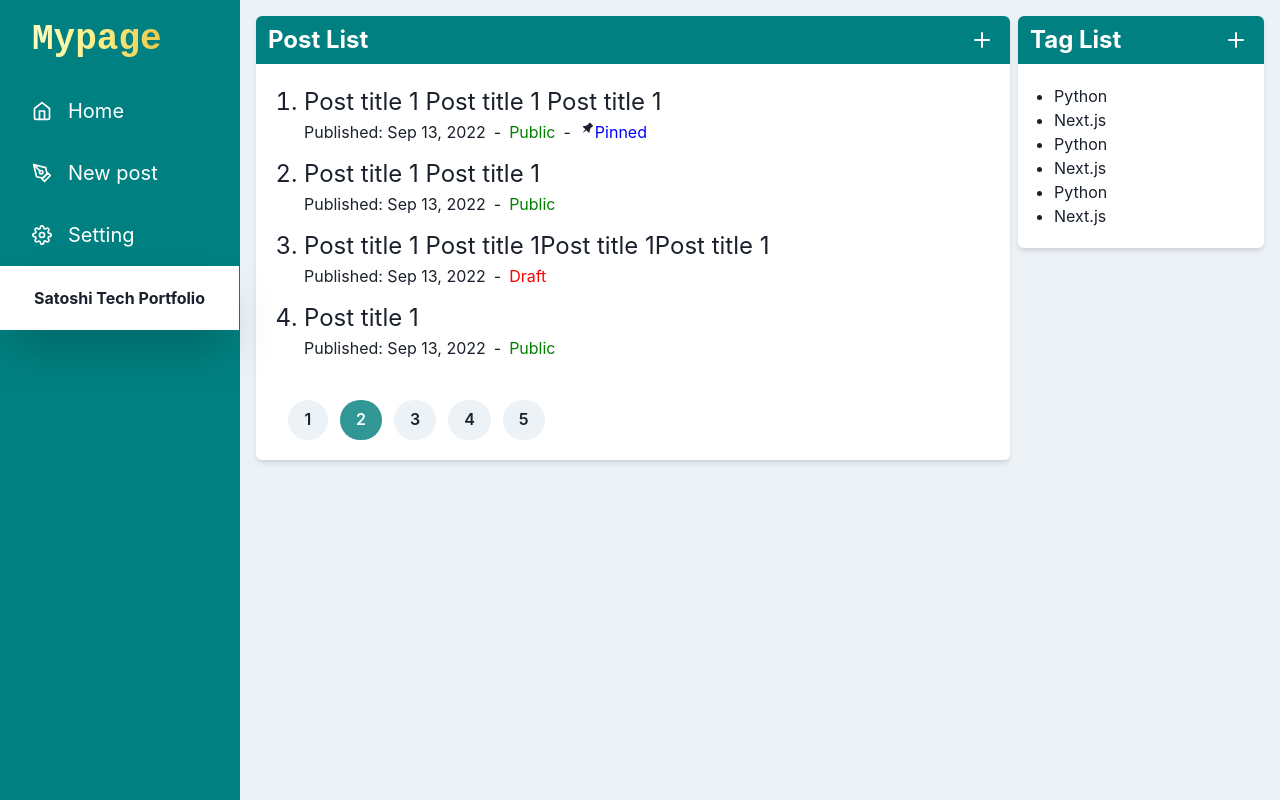
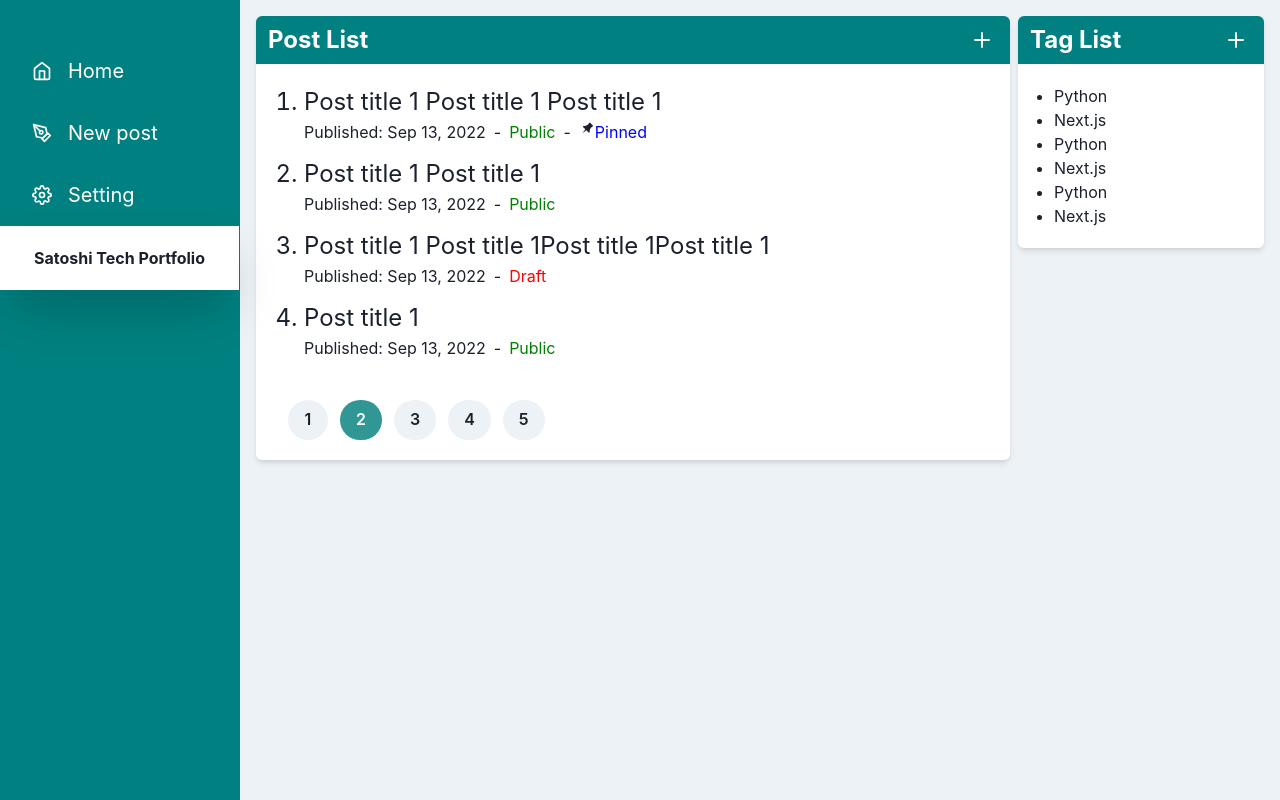
Before and after one commit to satoshi99/portfolio-page, a Next.js app: page /admin/dashboard in a window 1280 px wide. Built offline with nearby package versions, Linux system fonts and the light colour scheme.

Commit message:
fix import type

```diff
--- a/src/components/organisms/PostCard.tsx
+++ b/src/components/organisms/PostCard.tsx
@@ -1,6 +1,6 @@
 import { Box, Divider, Heading, Stack, Tag, Text } from '@chakra-ui/react'
 import Link from 'next/link'
-import { Post } from '../../types/main'
+import { Post } from '../../types/post'
 import { ChakraLink } from '../atoms/ChakraLink'
 import { DateFormat } from './DateFormat'
 
--- a/src/components/templates/admin/Sidebar.tsx
+++ b/src/components/templates/admin/Sidebar.tsx
@@ -2,7 +2,6 @@ import React, { ReactNode } from 'react'
 import {
   IconButton,
   Box,
-  CloseButton,
   Flex,
   Icon,
   useColorModeValue,
@@ -70,20 +69,9 @@ const SidebarContent = ({ onClose, linkItems, ...rest }: SidebarProps) => {
       w={{ base: 'full', md: 60 }}
       pos="fixed"
       h="full"
+      pt="10"
       {...rest}
     >
-      <Flex h="20" alignItems="center" mx="8" justifyContent="space-between">
-        <Text
-          color="white"
-          fontSize="4xl"
-          fontFamily="monospace"
-          fontWeight="bold"
-          bgGradient="linear(to-r, yellow.100, yellow.200, yellow.400)"
-          bgClip="text"
-        >
-          Mypage
-        </Text>
-      </Flex>
       {linkItems?.map((link) => (
         <NavItem key={link.name} linkItem={link} />
       ))}
--- a/src/components/templates/blog/PostList.tsx
+++ b/src/components/templates/blog/PostList.tsx
@@ -1,5 +1,5 @@
 import React from 'react'
-import { Post } from '../../../types/main'
+import { Post } from '../../../types/post'
 import { PostCard } from '../../organisms/PostCard'
 
 type Props = {
--- a/src/components/templates/blog/TagList.tsx
+++ b/src/components/templates/blog/TagList.tsx
@@ -2,7 +2,7 @@ import { Flex, Heading, Stack } from '@chakra-ui/react'
 import Link from 'next/link'
 import { ChakraLink } from '../../atoms/ChakraLink'
 import { TagButton } from '../../atoms/buttons/TagButton'
-import { Tag } from '../../../types/main'
+import { Tag } from '../../../types/post'
 
 type Props = {
   tags: Tag[]
--- a/src/components/templates/blog/TopPost.tsx
+++ b/src/components/templates/blog/TopPost.tsx
@@ -1,7 +1,7 @@
 import { Heading, Stack, Text } from '@chakra-ui/react'
 import Link from 'next/link'
 import { ChakraLink } from '../../atoms/ChakraLink'
-import { Post } from '../../../types/main'
+import { Post } from '../../../types/post'
 
 type Props = {
   topPost: Post
@@ -21,7 +21,7 @@ export const TopPost = ({ topPost }: Props) => {
         {topPost.title}
       </Heading>
       <Text fontSize="2xl">{topPost.description}</Text>
-      <Link href={`/posts/${topPost.slug}`} passHref>
+      <Link href={`/posts/${topPost.url_slug}`} passHref>
         <ChakraLink>
           <Text fontSize="xl" _hover={{ color: 'whiteAlpha.600' }}>
             continue reading ...
--- a/src/components/templates/contact/ContactForm.tsx
+++ b/src/components/templates/contact/ContactForm.tsx
@@ -23,7 +23,7 @@ import {
 } from '@chakra-ui/react'
 import { useState } from 'react'
 import { useForm, SubmitHandler } from 'react-hook-form'
-import { FormInputs } from '../../../types/main'
+import { FormInputs } from '../../../types/contact'
 import { SuccessView } from './SuccessPage'
 
 export const ContactForm = () => {
```
Also changed, not shown: src/components/templates/admin/AuthForm.tsx (+16 -1 lines).
